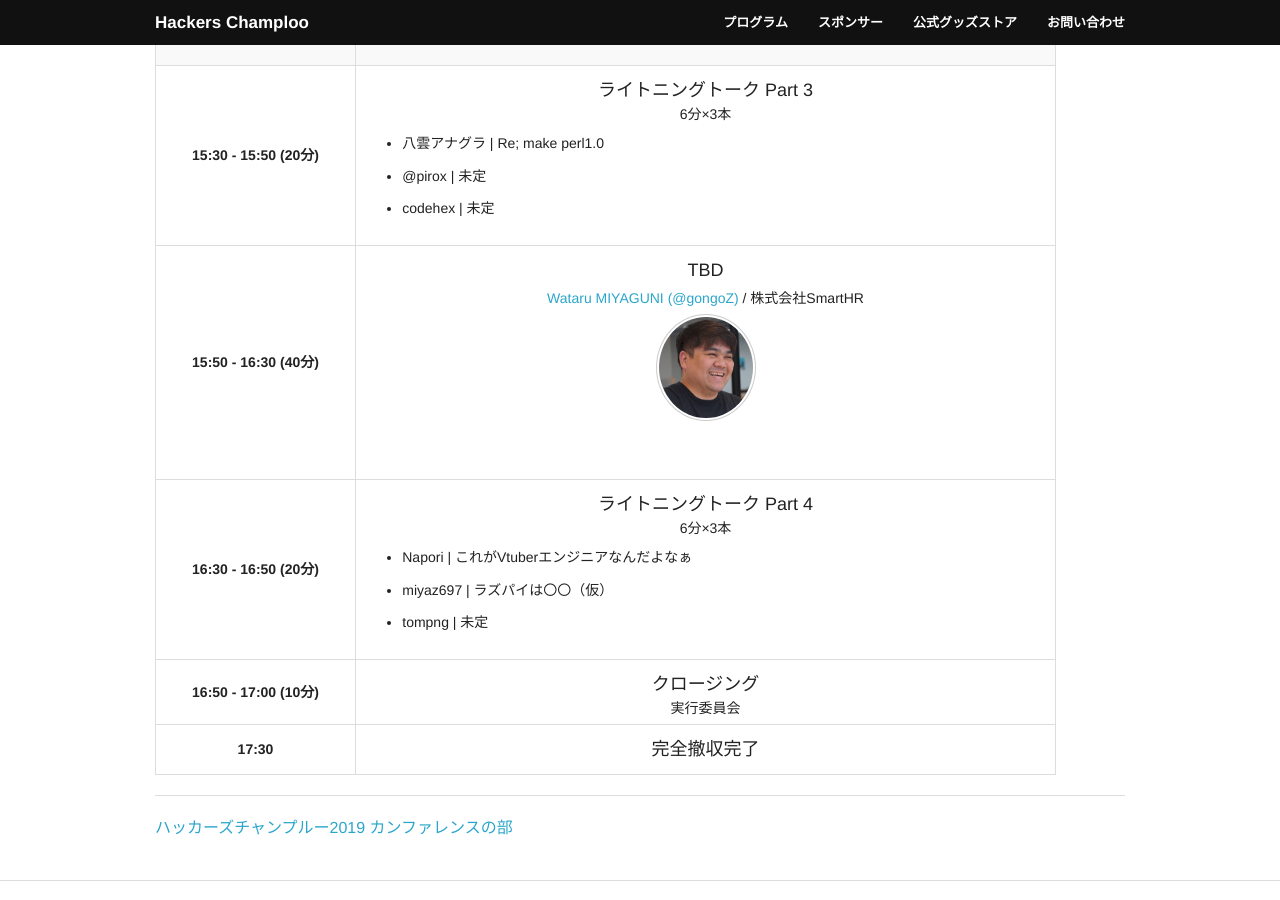
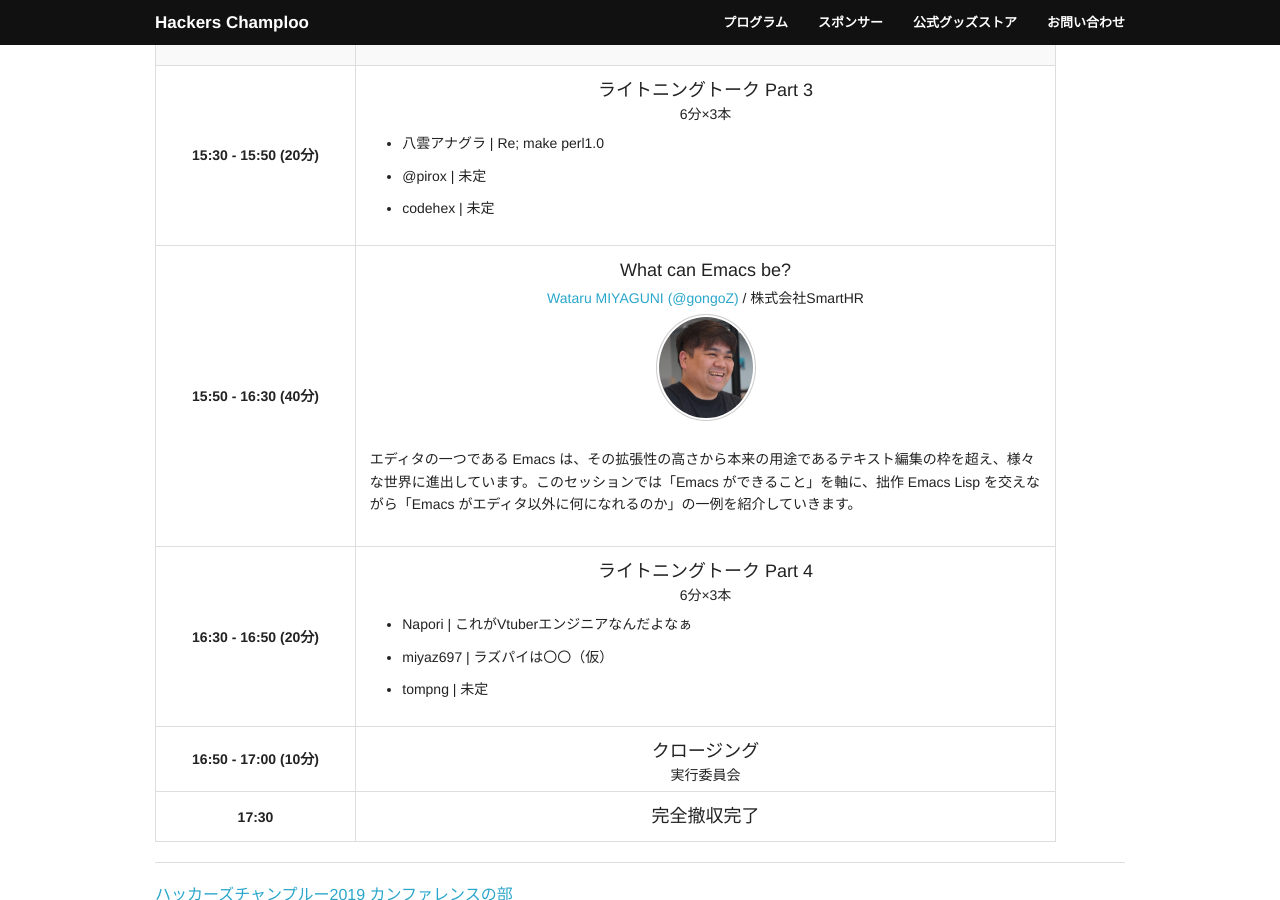
Before and after one commit to hackers-champloo/hackers-champloo.github.io, a Jekyll site: the page built from 2019/program.md, in a window 1280 px wide and 900 px high, scrolled down 2250 px. Built offline with Jekyll 4.4.1, drawn with Linux system fonts in a browser that asks for light colours; nearby versions of some CDN libraries; a script that is not in the unit is left out.

Commit message:
gongoZさんセッション情報更新

```diff
--- a/2019/program.md
+++ b/2019/program.md
@@ -151,7 +151,7 @@ description: 2019年6月29日（土曜日） 9時半開場 琉球大学法文学
       <tr>
         <th>15:50 - 16:30 (40分)</th>
         <td>
-          <p class="track-title">TBD</p>
+          <p class="track-title">What can Emacs be?</p>
           <p class="track-speaker">
             <a href="http://gongo.pw/" target="_blank">Wataru MIYAGUNI (@gongoZ)</a> / 株式会社SmartHR<br/>
             <a href="http://gongo.pw/" target="_blank">
@@ -159,6 +159,7 @@ description: 2019年6月29日（土曜日） 9時半開場 琉球大学法文学
             </a>
             </p>
             <p class="track-description">
+            エディタの一つである Emacs は、その拡張性の高さから本来の用途であるテキスト編集の枠を超え、様々な世界に進出しています。このセッションでは「Emacs ができること」を軸に、拙作 Emacs Lisp を交えながら「Emacs がエディタ以外に何になれるのか」の一例を紹介していきます。
             </p>
         </td>
       </tr>
```
